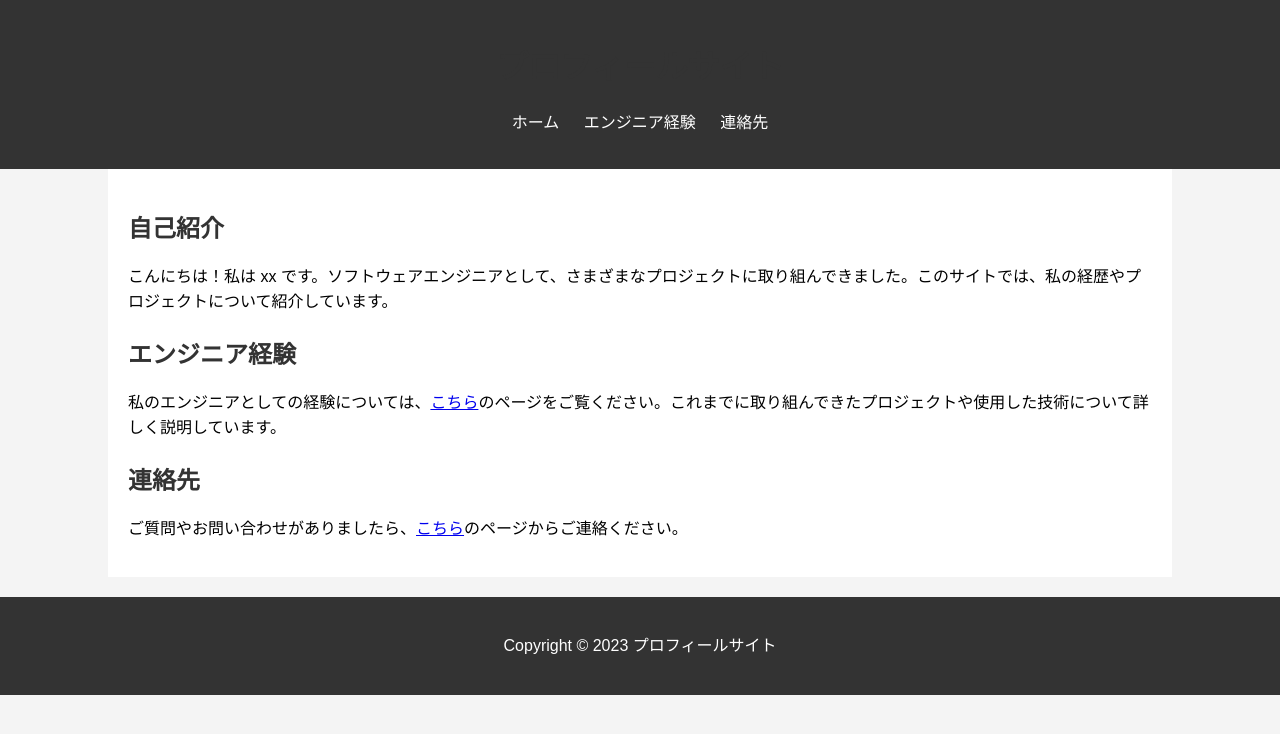
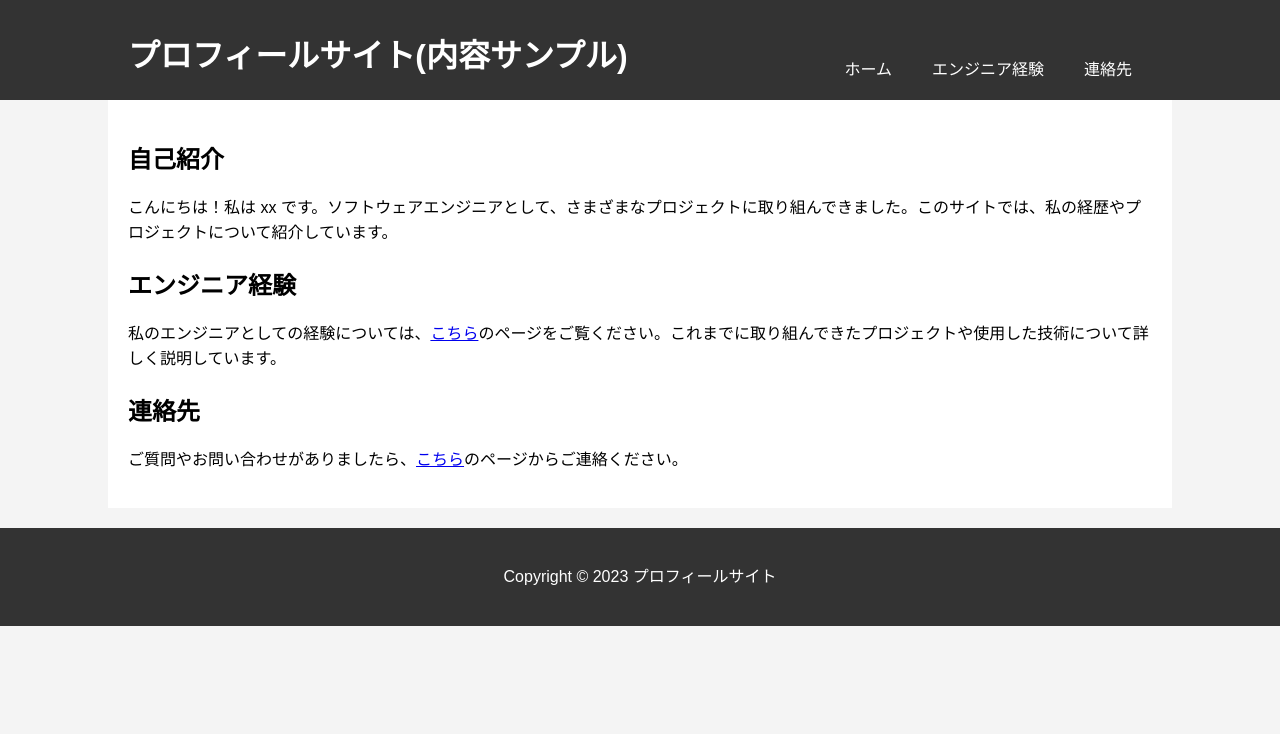
Before and after one commit to jun0222/resume, a plain HTML site: page index.html in a window 1280 px wide. Drawn offline with Linux system fonts and the light colour scheme.

Commit message:
fix: design

```diff
--- a/index.html
+++ b/index.html
@@ -3,7 +3,7 @@
   <head>
     <meta charset="UTF-8" />
     <meta name="viewport" content="width=device-width, initial-scale=1.0" />
-    <title>プロフィールサイト</title>
+    <title>プロフィールサイト(内容サンプル)</title>
     <style>
       body {
         font-family: Arial, sans-serif;
@@ -19,31 +19,38 @@
       header {
         background: #333;
         color: #fff;
-        padding: 20px 0;
-        text-align: center;
+        padding-top: 30px;
+        min-height: 70px;
       }
-      nav ul {
+      header a {
+        color: #fff;
+        text-decoration: none;
+        text-transform: uppercase;
+        font-size: 16px;
+      }
+      header ul {
         padding: 0;
         list-style: none;
-        text-align: center;
       }
-      nav ul li {
+      header li {
+        float: left;
         display: inline;
-        margin: 0 10px;
+        padding: 0 20px 0 20px;
       }
-      nav ul li a {
-        color: #fff;
-        text-decoration: none;
-        font-size: 16px;
+      header #branding {
+        float: left;
+      }
+      header #branding h1 {
+        margin: 0;
+      }
+      header nav {
+        float: right;
+        margin-top: 10px;
       }
       section {
         padding: 20px;
         background: #fff;
         margin-top: 20px;
-      }
-      h1,
-      h2 {
-        color: #333;
       }
       p {
         line-height: 1.6;
@@ -60,7 +67,9 @@
   <body>
     <header>
       <div class="container">
-        <h1>プロフィールサイト</h1>
+        <div id="branding">
+          <h1>プロフィールサイト(内容サンプル)</h1>
+        </div>
         <nav>
           <ul>
             <li><a href="#">ホーム</a></li>
```
Also changed, not shown: resume/index.html (+2 -2 lines).
